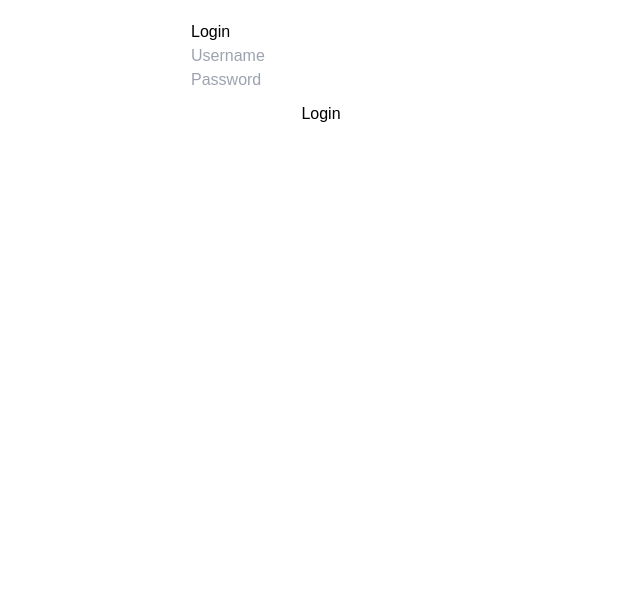
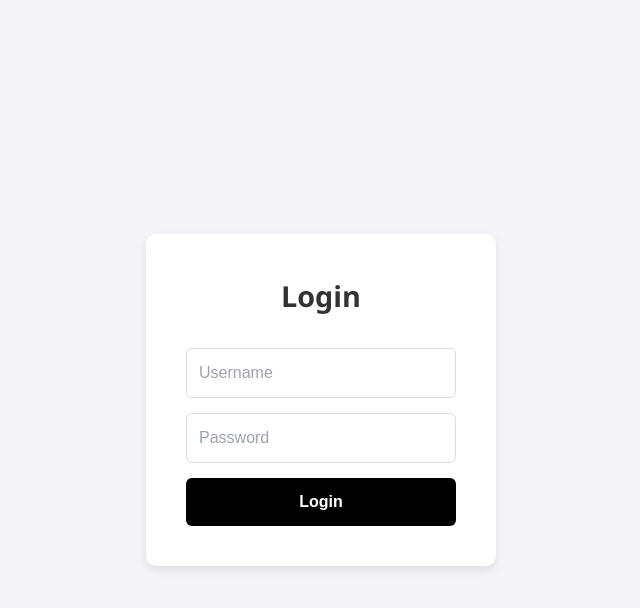
Before and after one commit to akshay-git-sys/leads-assessment, a Next.js app: page /admin in a window 1280 px wide. Shown: the top 608 px of the page, without its empty margins (319-959 px from the left). Built offline with nearby package versions, Linux system fonts and the light colour scheme.

Commit message:
Updated styles

```diff
--- a/app/LeadsList.tsx
+++ b/app/LeadsList.tsx
@@ -128,7 +128,19 @@ const LeadsList: React.FC = () => {
         accessor: 'actions' as const,
         Cell: ({ row }: { row: { original: Lead } }) => (
           row.original.status === 'PENDING' && (
-            <button onClick={() => changeLeadStatus(row.original.id)}>Mark as Reached Out</button>
+            <button style= {{
+              backgroundColor: '#66bb6a',
+              textTransform:'uppercase',
+              border: 'none',
+              cursor: 'pointer',
+              height: '48px',
+              borderRadius: '10px',
+              width: '100%',
+              textAlign: 'center',
+              color: 'white',
+              lineHeight: '48px',
+              fontSize: '12px'
+            }} onClick={() => changeLeadStatus(row.original.id)}>Mark as Reached Out</button>
           )
         ),
       },
@@ -190,7 +202,7 @@ const LeadsList: React.FC = () => {
 
   return (
     <TableContainer>
-      <h1 style={{ fontWeight: 'bold', fontSize:'20px'}}>Leads</h1>
+      <h1 style={{ fontWeight: 'bold', fontSize:'20px', marginBottom: '20px'}}>Leads</h1>
       <div style={{ display: 'flex', alignItems: 'center' }}>
         <SearchInput
           style={{ border: '2px solid #e5e7eb', borderRadius: '10px' }}
--- a/app/Login.tsx
+++ b/app/Login.tsx
@@ -1,57 +1,112 @@
 "use client";
 
-import { useState } from 'react';
-import styled from 'styled-components';
+import { useState } from "react";
+import styled from "styled-components";
 
+// Container for the login form
 const LoginContainer = styled.div`
-  padding: 20px;
-  max-width: 300px;
-  margin: auto;
+  display: flex;
+  justify-content: center;
+  align-items: center;
+  height: 100vh;
+  background-color: #f4f4f9;
 `;
 
 const LoginForm = styled.form`
+  background-color: white;
+  padding: 40px;
+  border-radius: 10px;
+  box-shadow: 0 4px 10px rgba(0, 0, 0, 0.1);
   display: flex;
   flex-direction: column;
+  width: 100%;
+  max-width: 350px;
 `;
 
+// Form heading
+const LoginHeading = styled.h1`
+  margin-bottom: 30px;
+  text-align: center;
+  color: #333;
+  font-size: 1.8rem;
+  font-weight: 600;
+  font-family: 'Segoe UI', Tahoma, Geneva, Verdana, sans-serif;
+`;
+
+// Input field styling
+const LoginInput = styled.input`
+  margin-bottom: 15px;
+  padding: 12px;
+  border-radius: 6px;
+  border: 1px solid #ddd;
+  font-size: 1rem;
+  transition: all 0.3s ease;
+
+  &:focus {
+    outline: none;
+    border-color: #000;
+    box-shadow: 0 0 0 3px rgba(0, 123, 255, 0.2);
+  }
+`;
+
+// Button styling
 const LoginButton = styled.button`
-  margin-top: 10px;
+  background-color: #000;
+  color: white;
+  padding: 12px;
+  border: none;
+  border-radius: 6px;
+  font-size: 1rem;
+  cursor: pointer;
+  transition: background-color 0.3s ease;
+  font-weight: bold;
+
+  &:hover {
+    background-color: #000;
+  }
+`;
+
+// Error message styling
+const ErrorMessage = styled.p`
+  color: red;
+  margin-bottom: 15px;
+  font-size: 0.9rem;
 `;
 
 const Login = ({ onLogin }: { onLogin: () => void }) => {
-  const [username, setUsername] = useState('');
-  const [password, setPassword] = useState('');
-  const [error, setError] = useState('');
+  const [username, setUsername] = useState("");
+  const [password, setPassword] = useState("");
+  const [error, setError] = useState("");
 
   const handleSubmit = (e: React.FormEvent<HTMLFormElement>) => {
     e.preventDefault();
     // Simple mock authentication logic
-    if (username === 'admin' && password === 'password') {
+    if (username === "admin" && password === "password") {
       onLogin();
     } else {
-      setError('Invalid username or password');
+      setError("Invalid username or password");
     }
   };
 
   return (
     <LoginContainer>
-      <h1>Login</h1>
       <LoginForm onSubmit={handleSubmit}>
-        <input
+        <LoginHeading>Login</LoginHeading>
+        {error && <ErrorMessage>{error}</ErrorMessage>}
+        <LoginInput
           type="text"
           placeholder="Username"
           value={username}
           onChange={(e) => setUsername(e.target.value)}
           required
         />
-        <input
+        <LoginInput
           type="password"
           placeholder="Password"
           value={password}
           onChange={(e) => setPassword(e.target.value)}
           required
         />
-        {error && <p style={{ color: 'red' }}>{error}</p>}
         <LoginButton type="submit">Login</LoginButton>
       </LoginForm>
     </LoginContainer>
```
Also changed, not shown: styles/GlobalStyles .tsx (added, +28 -0 lines).
